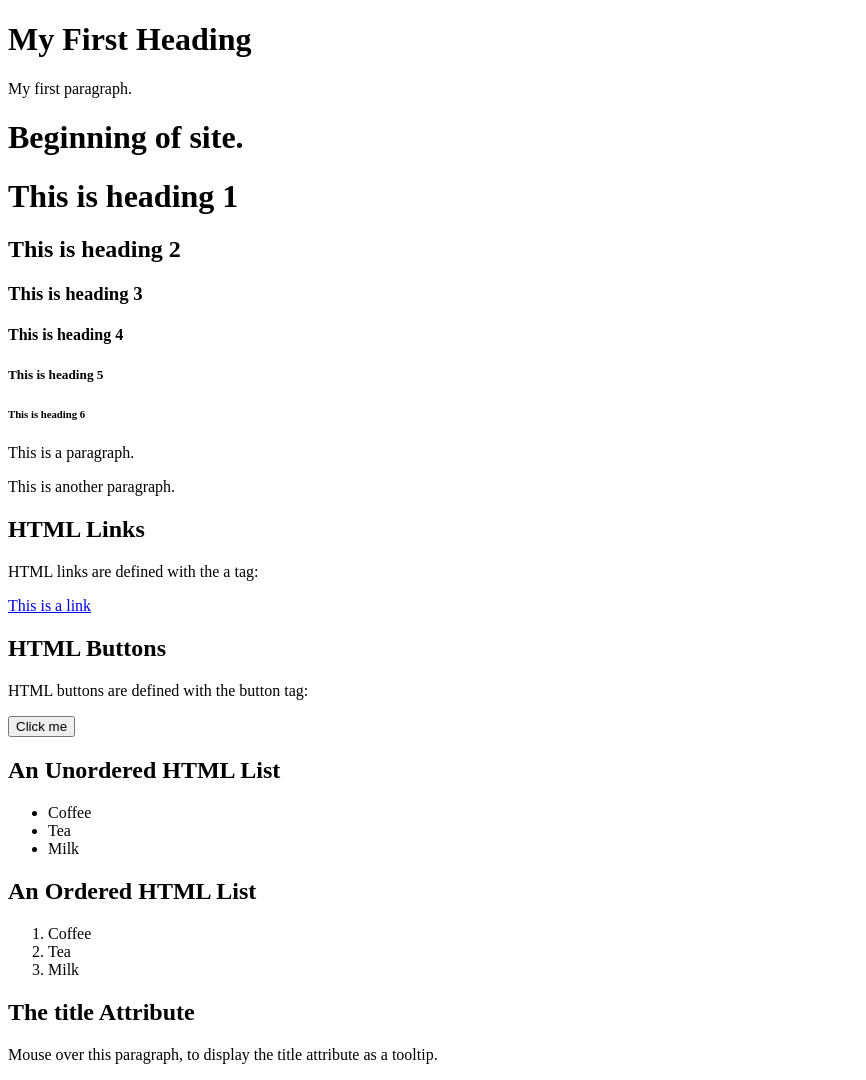
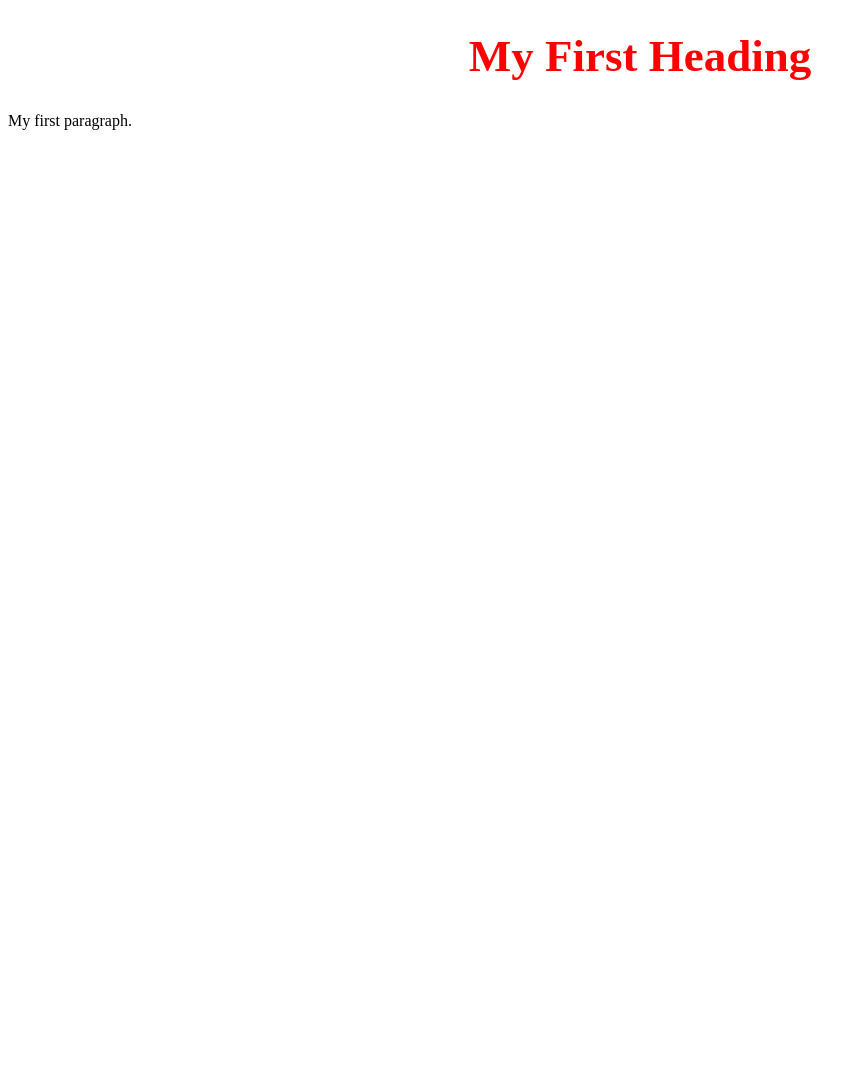
Before and after one commit to JJHAVOK/courseratest, a plain HTML site: page index.html in a window 1280 px wide. Shown: the whole page, without its empty margins (0-866 px from the left). After the commit the page ends 800 px from the top, so only its background shows below. Drawn offline with Linux system fonts and the light colour scheme.

Commit message:
Update index.html

```diff
--- a/index.html
+++ b/index.html
@@ -1,54 +1,14 @@
 <!DOCTYPE html>
-<html>
+<html lang="en">
 <head>
 	<meta charset="utf-8">
 	<meta name="viewport" content="width=device-width, initial-scale=1">
 	<title>Welcome</title>
 </head>
 <body>
-	<h1>My First Heading</h1>
+	<h1 title="Welcome"; style="color:red; font-size: 45px; text-align:center;">My First Heading</h1>
 
-<p>My first paragraph.</p>
-<h1>Beginning of site.</h1>
-<h1>This is heading 1</h1>
-<h2>This is heading 2</h2>
-<h3>This is heading 3</h3>
-<h4>This is heading 4</h4>
-<h5>This is heading 5</h5>
-<h6>This is heading 6</h6>
-
-<p>This is a paragraph.</p>
-<p>This is another paragraph.</p>
-
-<h2>HTML Links</h2>
-<p>HTML links are defined with the a tag:</p>
-
-<a href="https://www.w3schools.com">This is a link</a>
-
-<h2>HTML Buttons</h2>
-<p>HTML buttons are defined with the button tag:</p>
-
-<button>Click me</button>
-
-<h2>An Unordered HTML List</h2>
-
-<ul>
-  <li>Coffee</li>
-  <li>Tea</li>
-  <li>Milk</li>
-</ul>
-
-<h2>An Ordered HTML List</h2>
-
-<ol>
-  <li>Coffee</li>
-  <li>Tea</li>
-  <li>Milk</li>
-</ol>
-
-<h2 title="I'm a header">The title Attribute</h2>
-
-<p title="I'm a tooltip">Mouse over this paragraph, to display the title attribute as a tooltip.</p>
+<p onclick="alert('Let Me Know');">My first paragraph.</p>
 
 
 </body>
```
